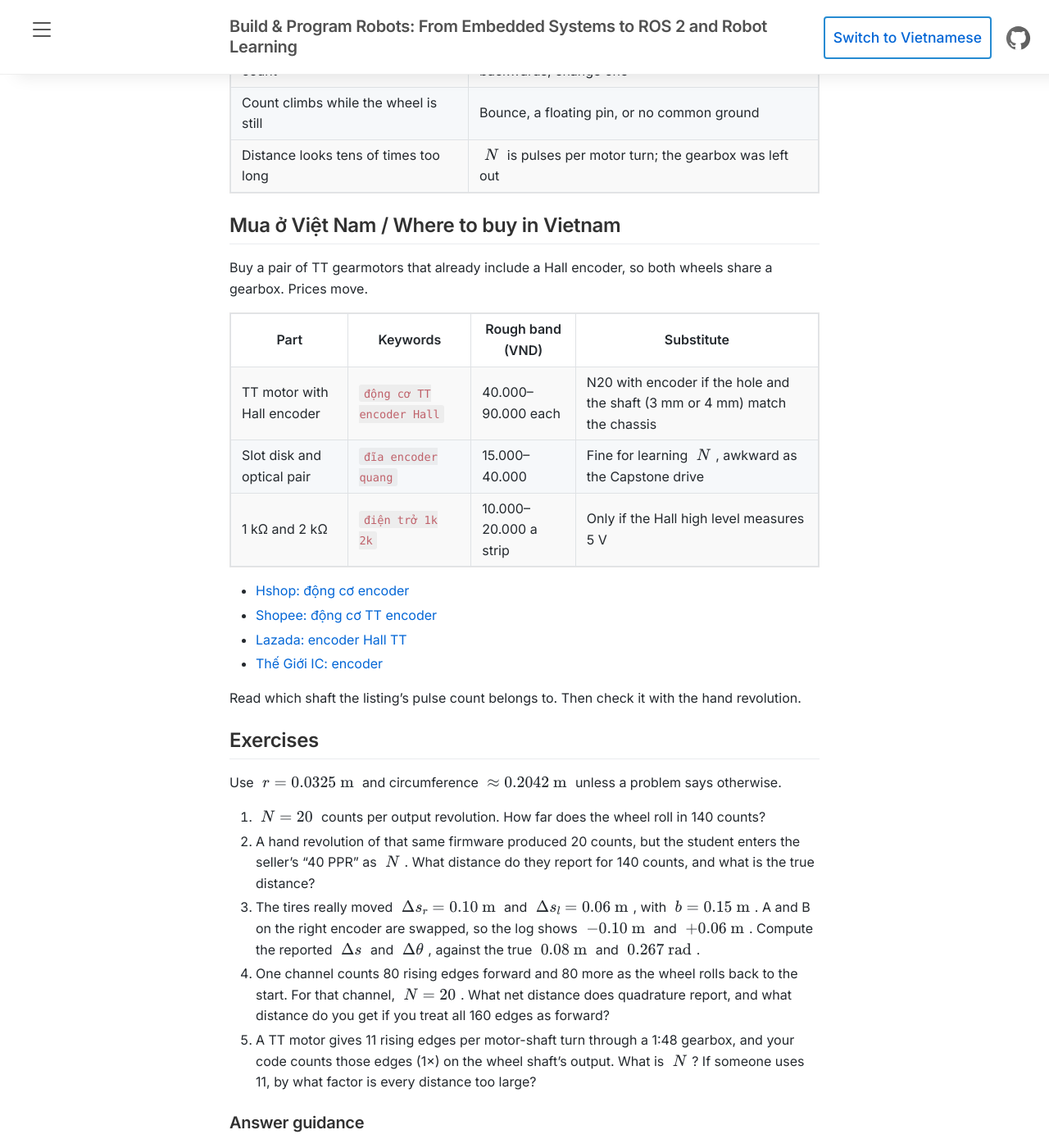
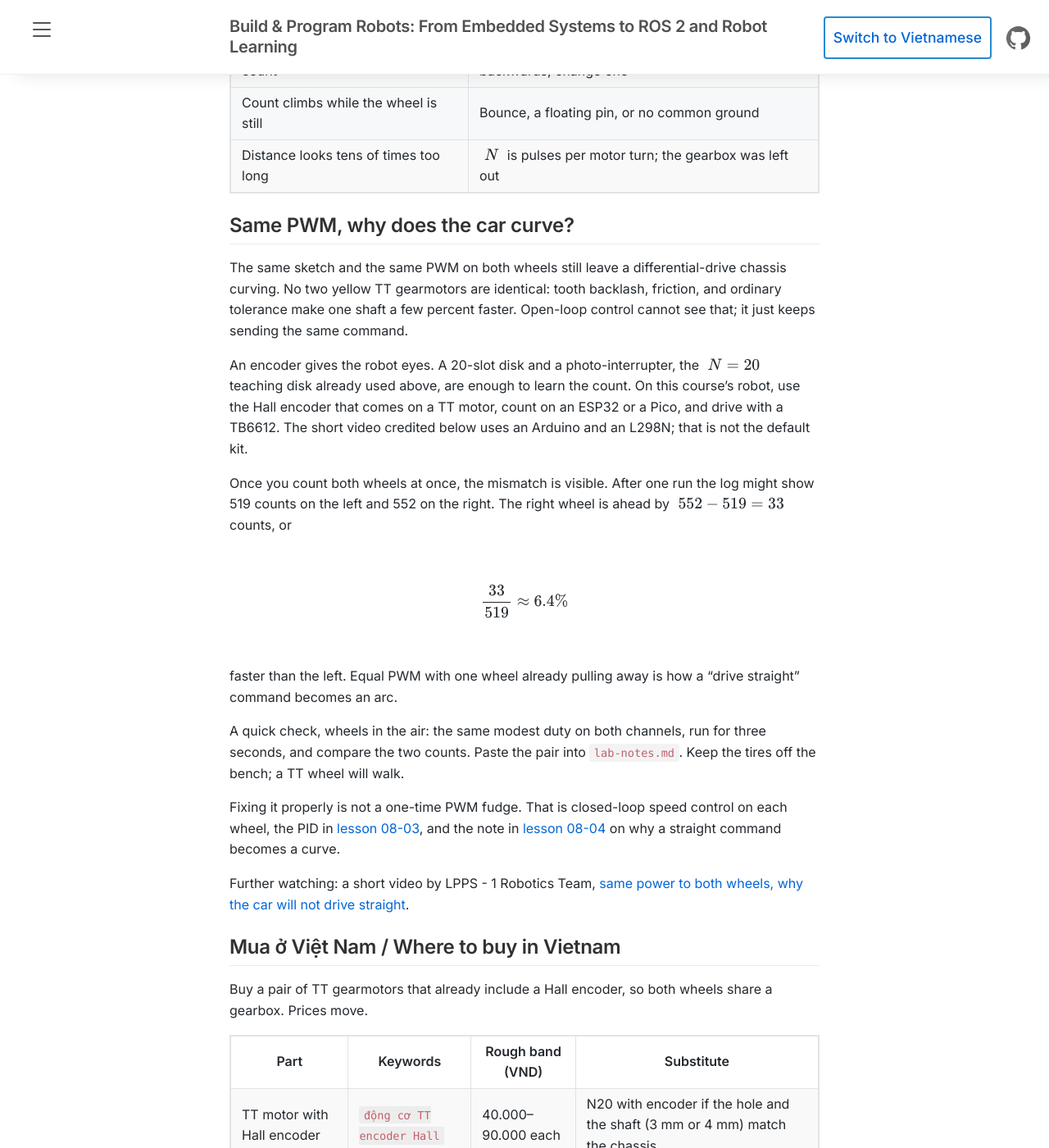
Before and after one commit to nglelinh/robotics-self-learning, a Jekyll site: the page built from contents/en/chapter04/_posts/21-01-01-04_03_encoders_counts.md, in a window 1280 px wide and 1400 px high, scrolled down 5102 px. Shown: the whole window at 82% size. Built offline with Jekyll 4.4.1, drawn with Linux system fonts in a browser that asks for light colours; comment, search, counter and statistics services are not loaded.

Commit message:
Add a same-PWM encoder hook to lesson 04-03 and point ahead to PID.

```diff
--- a/contents/en/chapter04/_posts/21-01-01-04_03_encoders_counts.md
+++ b/contents/en/chapter04/_posts/21-01-01-04_03_encoders_counts.md
@@ -134,6 +134,26 @@ Three hand revolutions, one agreed $$N$$, a distance-per-count in meters, and on
 | Count climbs while the wheel is still | Bounce, a floating pin, or no common ground |
 | Distance looks tens of times too long | $$N$$ is pulses per motor turn; the gearbox was left out |
 
+## Same PWM, why does the car curve?
+
+The same sketch and the same PWM on both wheels still leave a differential-drive chassis curving. No two yellow TT gearmotors are identical: tooth backlash, friction, and ordinary tolerance make one shaft a few percent faster. Open-loop control cannot see that; it just keeps sending the same command.
+
+An encoder gives the robot eyes. A 20-slot disk and a photo-interrupter, the $$N = 20$$ teaching disk already used above, are enough to learn the count. On this course’s robot, use the Hall encoder that comes on a TT motor, count on an ESP32 or a Pico, and drive with a TB6612. The short video credited below uses an Arduino and an L298N; that is not the default kit.
+
+Once you count both wheels at once, the mismatch is visible. After one run the log might show 519 counts on the left and 552 on the right. The right wheel is ahead by $$552 - 519 = 33$$ counts, or
+
+$$
+\frac{33}{519} \approx 6.4\%
+$$
+
+faster than the left. Equal PWM with one wheel already pulling away is how a “drive straight” command becomes an arc.
+
+A quick check, wheels in the air: the same modest duty on both channels, run for three seconds, and compare the two counts. Paste the pair into `lab-notes.md`. Keep the tires off the bench; a TT wheel will walk.
+
+Fixing it properly is not a one-time PWM fudge. That is closed-loop speed control on each wheel, the PID in [lesson 08-03]({% multilang_post_url contents/chapter08/08_03_pid_tuning %}), and the note in [lesson 08-04]({% multilang_post_url contents/chapter08/08_04_diff_kinematics %}) on why a straight command becomes a curve.
+
+Further watching: a short video by LPPS - 1 Robotics Team, [same power to both wheels, why the car will not drive straight](https://www.facebook.com/reel/1851960802892543).
+
 ## Mua ở Việt Nam / Where to buy in Vietnam
 
 Buy a pair of TT gearmotors that already include a Hall encoder, so both wheels share a gearbox. Prices move.
```
Also changed, not shown: contents/en/chapter08/_posts/21-01-01-08_03_pid_tuning.md (+1 -1 lines), contents/vi/chapter04/_posts/21-01-01-04_03_encoders_counts.md (+20 -0 lines), contents/vi/chapter08/_posts/21-01-01-08_03_pid_tuning.md (+1 -1 lines).
